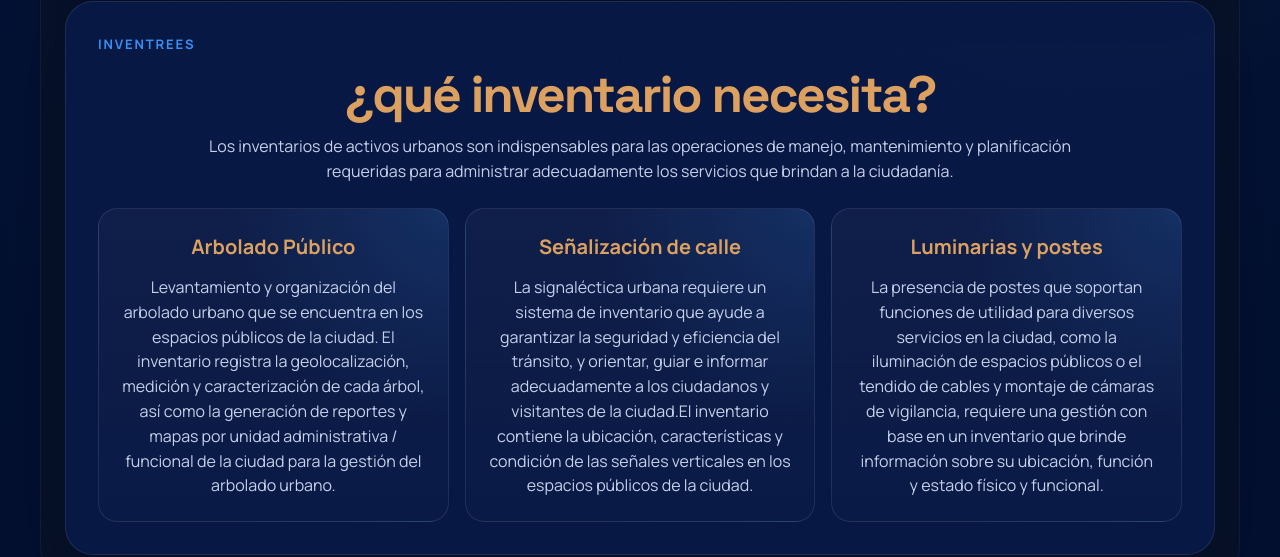
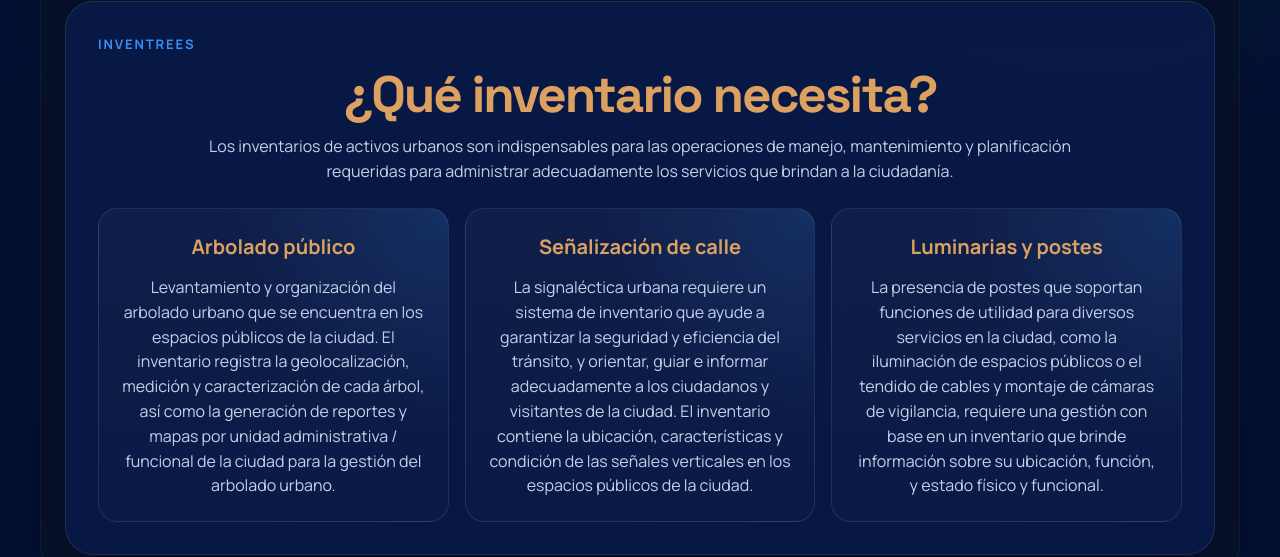
Before and after one commit to moraman61-arch/terralogica-web, a React (Vite) app: page /servicios/proyectos/inventrees-proyectos in a window 1280 px wide. Shown: the part 366-923 px from the top of the page. Built offline with nearby package versions, Linux system fonts and the light colour scheme.

Commit message:
Refine Inventrees project copy

```diff
--- a/src/InventreesProyectos.jsx
+++ b/src/InventreesProyectos.jsx
@@ -31,7 +31,7 @@ function InventreesProyectos() {
       <section className="services-section">
         <div className="section-heading planeacion-projects-heading">
           <p className="eyebrow">INVENTREES</p>
-          <h2>¿qué inventario necesita?</h2>
+          <h2>¿Qué inventario necesita?</h2>
           <p className="inventrees-intro-note">
             Los inventarios de activos urbanos son indispensables para las operaciones de manejo, mantenimiento y
             planificación requeridas para administrar adecuadamente los servicios que brindan a la ciudadanía.
@@ -39,7 +39,7 @@ function InventreesProyectos() {
         </div>
         <div className="identity-grid inventrees-panels-grid">
           <article className="identity-card">
-            <h3>Arbolado Público</h3>
+            <h3>Arbolado público</h3>
             <p>
               Levantamiento y organización del arbolado urbano que se encuentra en los espacios públicos de la ciudad. El inventario registra la geolocalización, medición y caracterización de cada árbol, así como la generación de reportes y mapas por unidad administrativa / funcional de la ciudad para la gestión del arbolado urbano.
             </p>
@@ -47,13 +47,13 @@ function InventreesProyectos() {
           <article className="identity-card">
             <h3>Señalización de calle</h3>
             <p>
-              La signaléctica urbana requiere un sistema de inventario que ayude a garantizar la seguridad y eficiencia del tránsito, y orientar, guiar e informar adecuadamente a los ciudadanos y visitantes de la ciudad.El inventario contiene la ubicación, características y condición de las señales verticales en los espacios públicos de la ciudad.
+              La signaléctica urbana requiere un sistema de inventario que ayude a garantizar la seguridad y eficiencia del tránsito, y orientar, guiar e informar adecuadamente a los ciudadanos y visitantes de la ciudad. El inventario contiene la ubicación, características y condición de las señales verticales en los espacios públicos de la ciudad.
             </p>
           </article>
           <article className="identity-card">
             <h3>Luminarias y postes</h3>
             <p>
-              La presencia de postes que soportan funciones de utilidad para diversos servicios en la ciudad, como la iluminación de espacios públicos o el tendido de cables y montaje de cámaras de vigilancia, requiere una gestión  con base en un inventario que brinde información sobre su ubicación, función y estado físico y funcional.
+              La presencia de postes que soportan funciones de utilidad para diversos servicios en la ciudad, como la iluminación de espacios públicos o el tendido de cables y montaje de cámaras de vigilancia, requiere una gestión  con base en un inventario que brinde información sobre su ubicación, función, y estado físico y funcional.
             </p>
           </article>
         </div>
```
